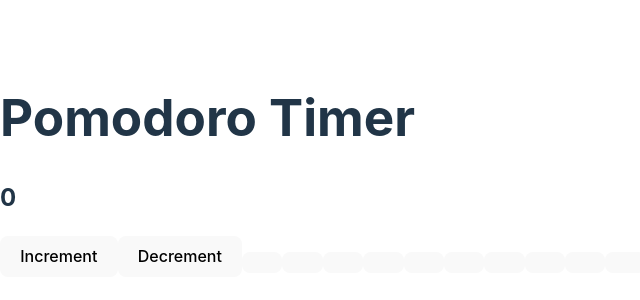
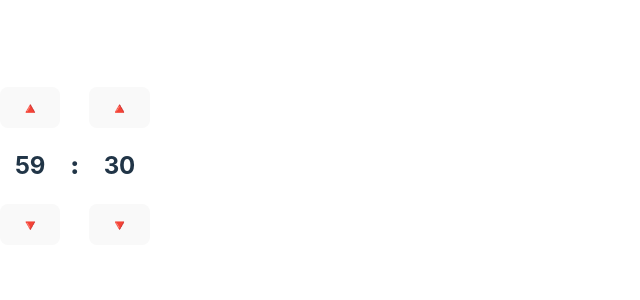
Before and after one commit to Jaunty5899/PomodoroTimer, a React (Vite) app: page / in a window 1280 px wide. Shown: the part 234-534 px from the top of the page, without its empty margins (0-640 px from the left). Built offline with nearby package versions, Linux system fonts and the light colour scheme.

Commit message:
time piece added

```diff
--- a/src/App.css
+++ b/src/App.css
@@ -0,0 +1,9 @@
+.timePiece {
+  display: flex;
+  gap: 10px;
+  align-items: center;
+}
+.separator {
+  font-size: 1.5rem;
+  font-weight: 900;
+}
--- a/src/App.jsx
+++ b/src/App.jsx
@@ -1,25 +1,25 @@
 import { useState } from "react";
+import TimeThing from "./timeThing";
 import "./App.css";
 
 function App() {
-  const [count, setCount] = useState(0);
+  const [minute, setMinute] = useState(59);
+  const [second, setSecond] = useState(30);
+
+  const setMin = (value) => {
+    setMinute(value);
+  };
+  const setSec = (value) => {
+    setSecond(value);
+  };
 
   return (
     <div className="container">
-      <h1>Pomodoro Timer</h1>
-      <h2>{count}</h2>
-      <button onClick={() => setCount(count + 1)}>Increment</button>
-      <button onClick={() => setCount(count - 1)}>Decrement</button>
-      <button></button>
-      <button></button>
-      <button></button>
-      <button></button>
-      <button></button>
-      <button></button>
-      <button></button>
-      <button></button>
-      <button></button>
-      <button></button>
+      <div className="timePiece">
+        <TimeThing data={minute} setFunction={setMin} />
+        <span className="separator">:</span>
+        <TimeThing data={second} setFunction={setSec} />
+      </div>
     </div>
   );
 }
--- /dev/null
+++ b/src/TimeThing.css
@@ -0,0 +1,5 @@
+.piece {
+  display: flex;
+  flex-direction: column;
+  align-items: center;
+}
--- /dev/null
+++ b/src/TimeThing.jsx
@@ -0,0 +1,19 @@
+import "./TimeThing.css";
+
+export default function TimeThing({ data, setFunction }) {
+  return (
+    <>
+      <div className="piece">
+        <button onClick={() => setFunction(data > 0 ? data - 1 : 59)}>
+          🔺
+        </button>
+        <h2 onLoad={() => setInterval(() => setFunction(data - 1), 1000)}>
+          {data < 10 ? "0" + data : data}
+        </h2>
+        <button onClick={() => setFunction(data < 59 ? data + 1 : 0)}>
+          🔻
+        </button>
+      </div>
+    </>
+  );
+}
```
